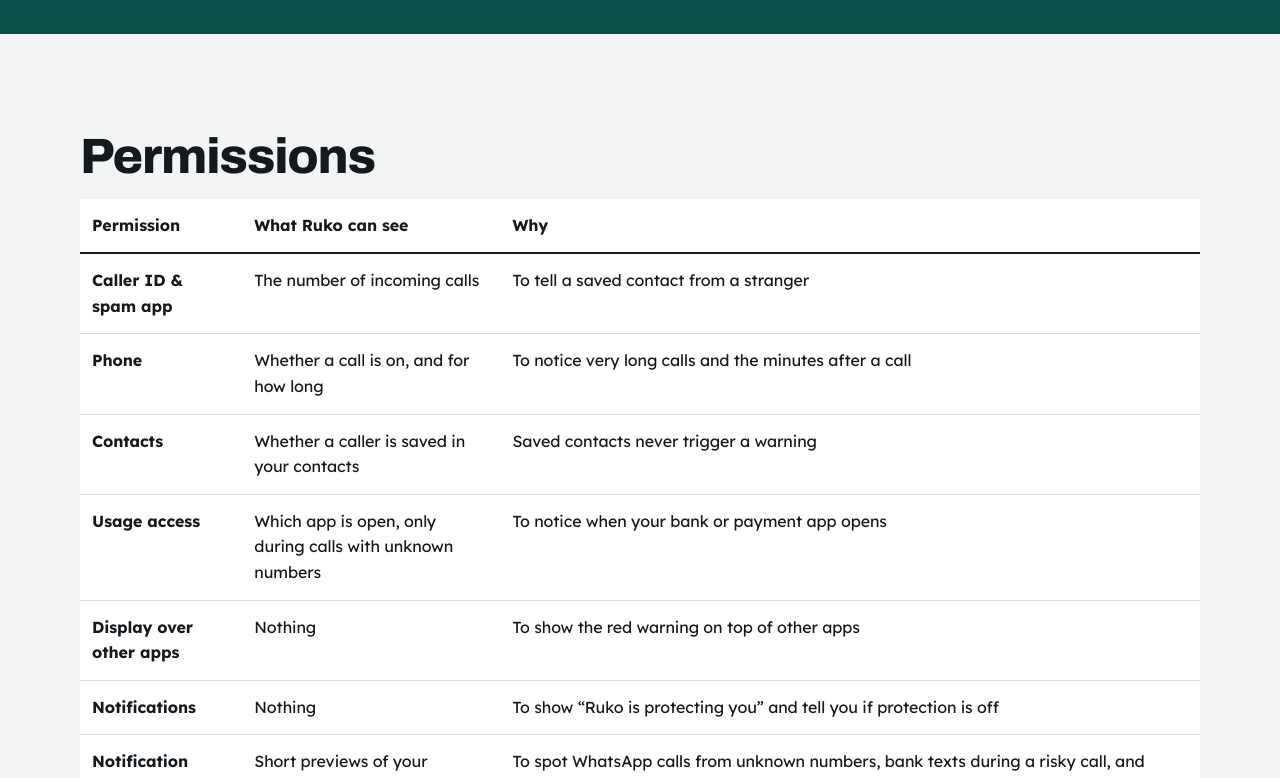
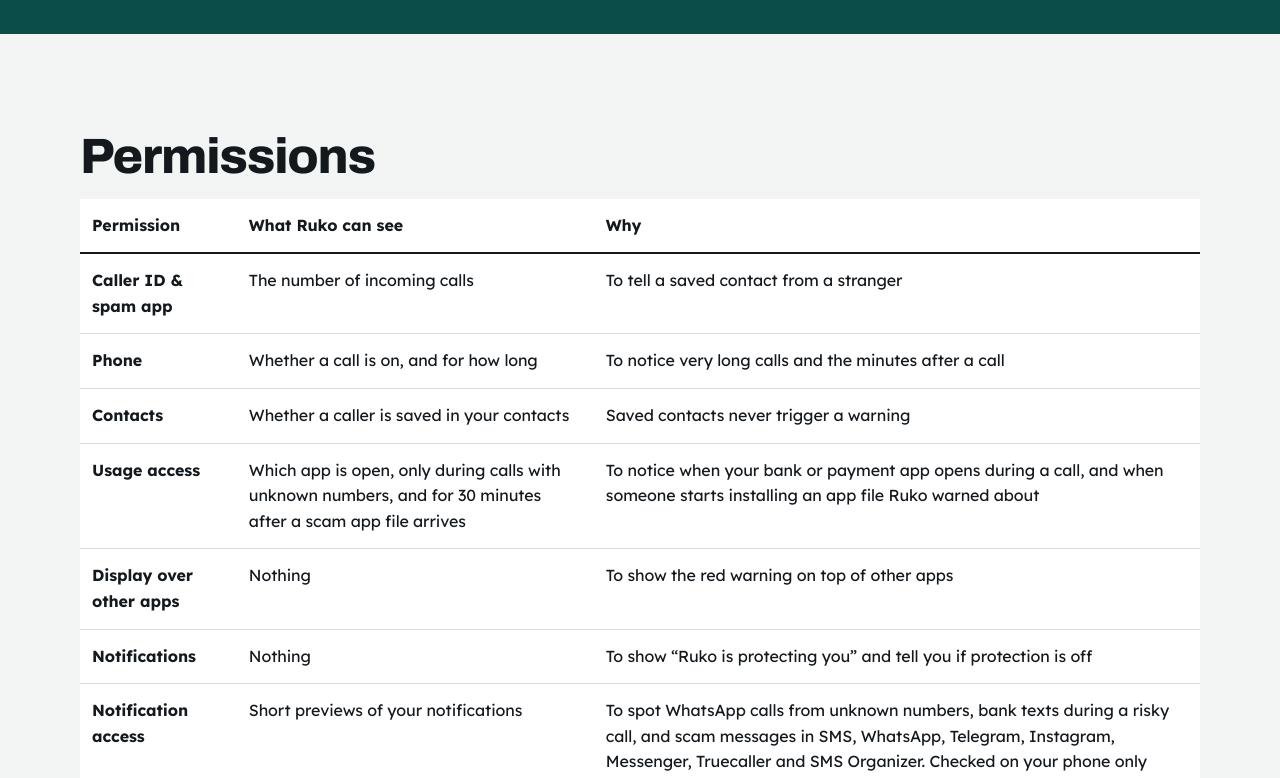
Before and after one commit to rnntech/ruko-web, a Next.js app: page /privacy in a window 1280 px wide. Shown: the part 432-1210 px from the top of the page. Built offline with nearby package versions, Linux system fonts and the light colour scheme.

Commit message:
wip: D-093 app - R7 red website opened anyway tells the helper, R8 install warning after an app-file warning; strings x6; send-alert and alerts accept R7/R8 (not deployed)

```diff
--- a/app/privacy/page.tsx
+++ b/app/privacy/page.tsx
@@ -10,7 +10,11 @@ const permissions: { name: string; sees: string; why: string }[] = [
   { name: "Caller ID & spam app", sees: "The number of incoming calls", why: "To tell a saved contact from a stranger" },
   { name: "Phone", sees: "Whether a call is on, and for how long", why: "To notice very long calls and the minutes after a call" },
   { name: "Contacts", sees: "Whether a caller is saved in your contacts", why: "Saved contacts never trigger a warning" },
-  { name: "Usage access", sees: "Which app is open, only during calls with unknown numbers", why: "To notice when your bank or payment app opens" },
+  {
+    name: "Usage access",
+    sees: "Which app is open, only during calls with unknown numbers, and for 30 minutes after a scam app file arrives",
+    why: "To notice when your bank or payment app opens during a call, and when someone starts installing an app file Ruko warned about",
+  },
   { name: "Display over other apps", sees: "Nothing", why: "To show the red warning on top of other apps" },
   { name: "Notifications", sees: "Nothing", why: "To show “Ruko is protecting you” and tell you if protection is off" },
   {
```
